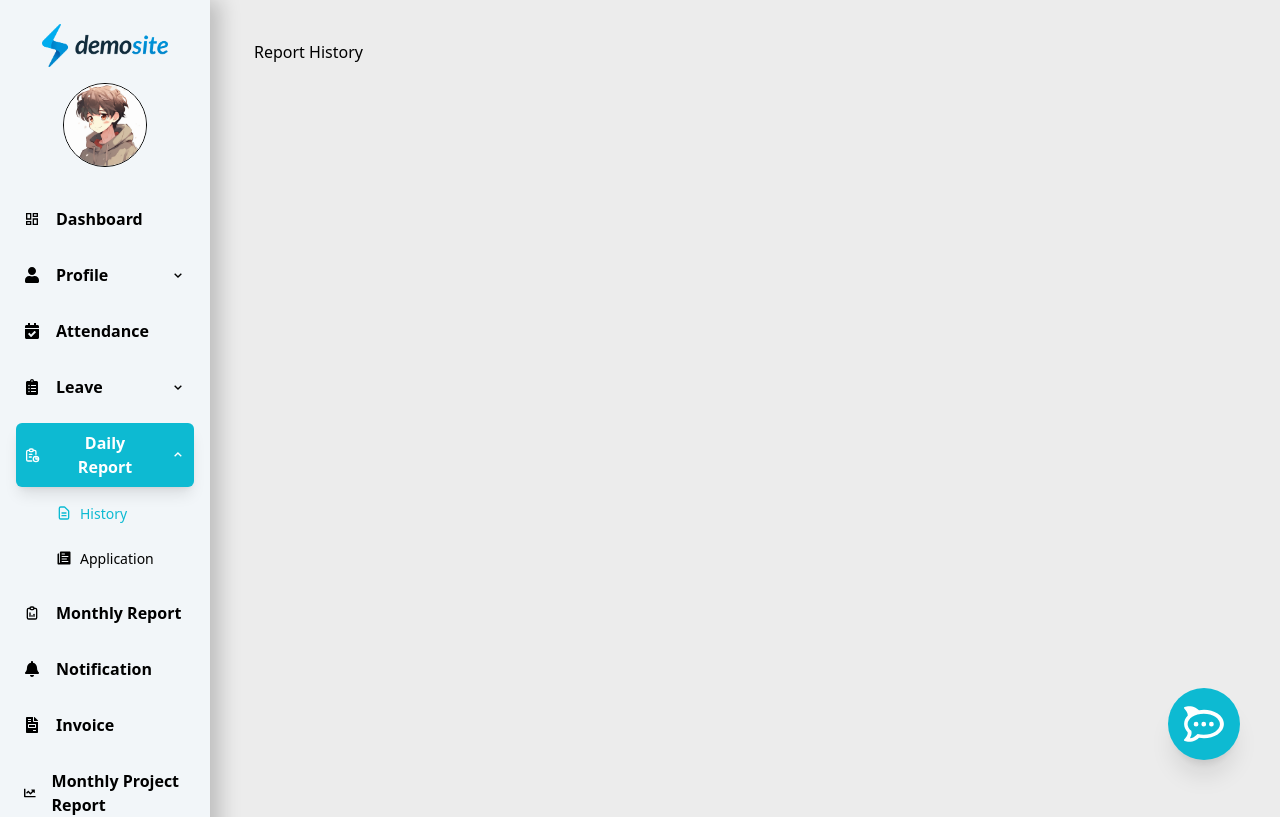
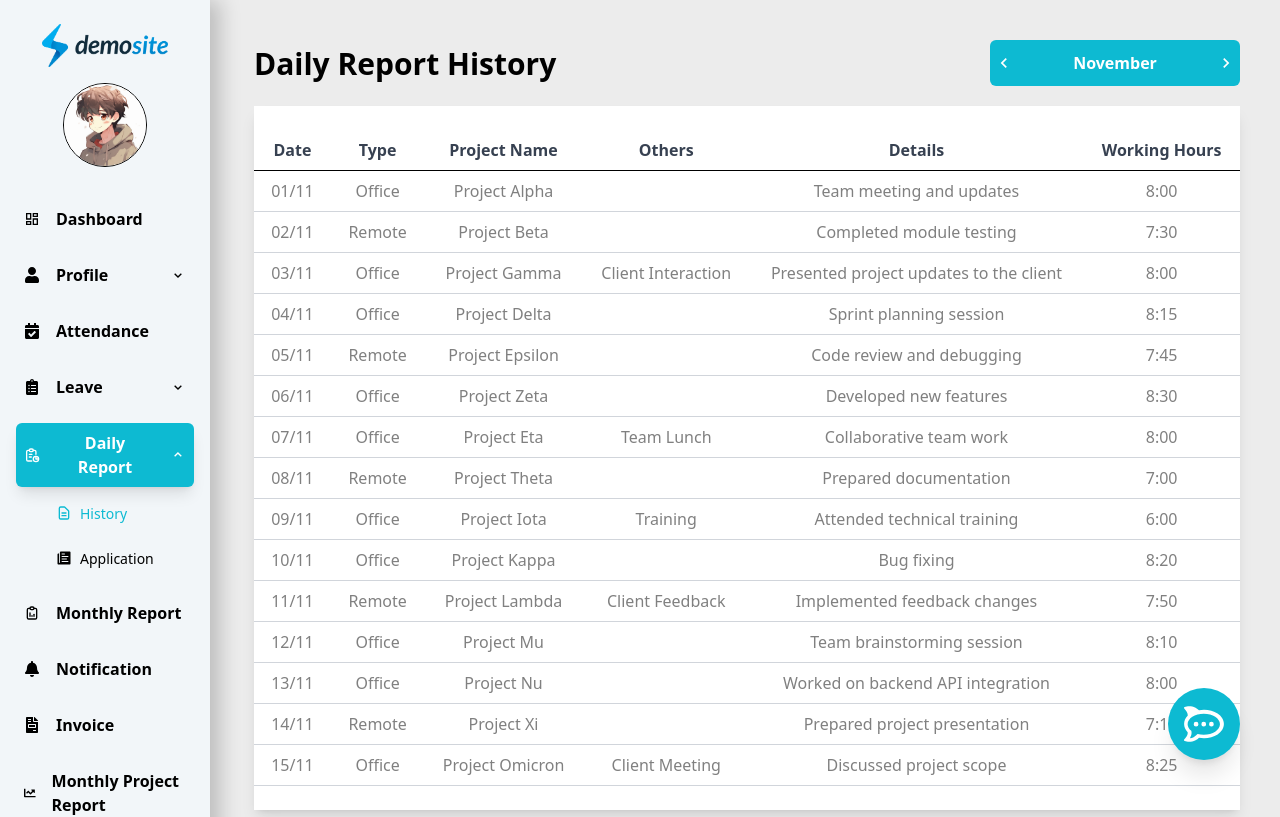
Before and after one commit to Rafidulemon/hr_mgt, a React (Vite) app: page /daily/report-history in a window 1280 px wide. Shown: the top 817 px of the page. Built offline with nearby package versions, Linux system fonts and the light colour scheme.

Commit message:
Daily Repoert History page completed

```diff
--- a/src/pages/report/history/index.tsx
+++ b/src/pages/report/history/index.tsx
@@ -1,3 +1,283 @@
+import { useState } from "react";
+import { MdKeyboardArrowLeft, MdKeyboardArrowRight } from "react-icons/md";
+import Table from "../../../components/atoms/tables/Table";
+import Text from "../../../components/atoms/Text/Text";
+import Pagination from "../../../components/pagination/Pagination";
+import { months } from "../../../utils/dateAndMonth";
+const attendenceTableHeader = [
+  "Date",
+  "Type",
+  "Project Name",
+  "Others",
+  "Details",
+  "Working Hours",
+];
+
+interface Row {
+  Date: string;
+  Type: string;
+  "Project Name": string;
+  Others: string;
+  Details: string;
+  "Working Hours": string;
+
+  [key: string]: string | number;
+}
+
+const rows: Row[] = [
+  {
+    Date: "01/11",
+    Type: "Office",
+    "Project Name": "Project Alpha",
+    Others: " ",
+    Details: "Team meeting and updates",
+    "Working Hours": "8:00",
+  },
+  {
+    Date: "02/11",
+    Type: "Remote",
+    "Project Name": "Project Beta",
+    Others: " ",
+    Details: "Completed module testing",
+    "Working Hours": "7:30",
+  },
+  {
+    Date: "03/11",
+    Type: "Office",
+    "Project Name": "Project Gamma",
+    Others: "Client Interaction",
+    Details: "Presented project updates to the client",
+    "Working Hours": "8:00",
+  },
+  {
+    Date: "04/11",
+    Type: "Office",
+    "Project Name": "Project Delta",
+    Others: "  ",
+    Details: "Sprint planning session",
+    "Working Hours": "8:15",
+  },
+  {
+    Date: "05/11",
+    Type: "Remote",
+    "Project Name": "Project Epsilon",
+    Others: "  ",
+    Details: "Code review and debugging",
+    "Working Hours": "7:45",
+  },
+  {
+    Date: "06/11",
+    Type: "Office",
+    "Project Name": "Project Zeta",
+    Others: "  ",
+    Details: "Developed new features",
+    "Working Hours": "8:30",
+  },
+  {
+    Date: "07/11",
+    Type: "Office",
+    "Project Name": "Project Eta",
+    Others: "Team Lunch",
+    Details: "Collaborative team work",
+    "Working Hours": "8:00",
+  },
+  {
+    Date: "08/11",
+    Type: "Remote",
+    "Project Name": "Project Theta",
+    Others: "  ",
+    Details: "Prepared documentation",
+    "Working Hours": "7:00",
+  },
+  {
+    Date: "09/11",
+    Type: "Office",
+    "Project Name": "Project Iota",
+    Others: "Training",
+    Details: "Attended technical training",
+    "Working Hours": "6:00",
+  },
+  {
+    Date: "10/11",
+    Type: "Office",
+    "Project Name": "Project Kappa",
+    Others: "  ",
+    Details: "Bug fixing",
+    "Working Hours": "8:20",
+  },
+  {
+    Date: "11/11",
+    Type: "Remote",
+    "Project Name": "Project Lambda",
+    Others: "Client Feedback",
+    Details: "Implemented feedback changes",
+    "Working Hours": "7:50",
+  },
+  {
+    Date: "12/11",
+    Type: "Office",
+    "Project Name": "Project Mu",
+    Others: "  ",
+    Details: "Team brainstorming session",
+    "Working Hours": "8:10",
+  },
+  {
+    Date: "13/11",
+    Type: "Office",
+    "Project Name": "Project Nu",
+    Others: "  ",
+    Details: "Worked on backend API integration",
+    "Working Hours": "8:00",
+  },
+  {
+    Date: "14/11",
+    Type: "Remote",
+    "Project Name": "Project Xi",
+    Others: "  ",
+    Details: "Prepared project presentation",
+    "Working Hours": "7:15",
+  },
+  {
+    Date: "15/11",
+    Type: "Office",
+    "Project Name": "Project Omicron",
+    Others: "Client Meeting",
+    Details: "Discussed project scope",
+    "Working Hours": "8:25",
+  },
+  {
+    Date: "16/11",
+    Type: "Remote",
+    "Project Name": "Project Pi",
+    Others: "  ",
+    Details: "Unit testing",
+    "Working Hours": "7:40",
+  },
+  {
+    Date: "17/11",
+    Type: "Office",
+    "Project Name": "Project Rho",
+    Others: "  ",
+    Details: "UI enhancements",
+    "Working Hours": "8:00",
+  },
+  {
+    Date: "18/11",
+    Type: "Office",
+    "Project Name": "Project Sigma",
+    Others: "  ",
+    Details: "Deployed new version",
+    "Working Hours": "8:00",
+  },
+  {
+    Date: "19/11",
+    Type: "Remote",
+    "Project Name": "Project Tau",
+    Others: "  ",
+    Details: "Team retrospective",
+    "Working Hours": "7:30",
+  },
+  {
+    Date: "20/11",
+    Type: "Office",
+    "Project Name": "Project Upsilon",
+    Others: "  ",
+    Details: "Collaborative coding session",
+    "Working Hours": "8:00",
+  },
+  {
+    Date: "21/11",
+    Type: "Office",
+    "Project Name": "Project Phi",
+    Others: "  ",
+    Details: "Conducted code review",
+    "Working Hours": "8:10",
+  },
+  {
+    Date: "22/11",
+    Type: "Remote",
+    "Project Name": "Project Chi",
+    Others: " ",
+    Details: "Worked on bug fixes",
+    "Working Hours": "7:45",
+  },
+  {
+    Date: "23/11",
+    Type: "Office",
+    "Project Name": "Project Psi",
+    Others: " ",
+    Details: "Prepared for client demo",
+    "Working Hours": "8:20",
+  },
+  {
+    Date: "24/11",
+    Type: "Office",
+    "Project Name": "Project Omega",
+    Others: "Client Presentation",
+    Details: "Delivered project demo",
+    "Working Hours": "8:00",
+  },
+];
+
 export default function DailyReportHistoryPage() {
-  return <div>Report History</div>;
+  const date = new Date();
+  const currentMonthIndex = date.getMonth();
+  const [currentMonth, setCurrentMonth] = useState<number>(currentMonthIndex);
+  const [currentPageData, setCurrentPageData] = useState<Row[]>();
+
+  const preMonth = () => {
+    setCurrentMonth((prev) => (prev === 0 ? 11 : prev - 1));
+  };
+
+  const nextMonth = () => {
+    setCurrentMonth((prev) => (prev === 11 ? 0 : prev + 1));
+  };
+
+  return (
+    <div className="w-full">
+      <div className="flex justify-between items-center">
+        <Text
+          text="Daily Report History"
+          className="font-semibold text-[30px]"
+        />
+        <div className="h-[46px] w-[250px] bg-primary rounded-md flex justify-between items-center px-[4px]">
+          <MdKeyboardArrowLeft
+            size={20}
+            color="white"
+            className="cursor-pointer"
+            onClick={preMonth}
+          />
+          <Text
+            text={months[currentMonth]}
+            className="text-[16px] font-semibold text-white"
+          />
+          <MdKeyboardArrowRight
+            size={20}
+            color="white"
+            className="cursor-pointer"
+            onClick={nextMonth}
+          />
+        </div>
+      </div>
+
+      <div className="mt-[20px]">
+        {currentPageData && (
+          <Table
+            headers={attendenceTableHeader}
+            rows={currentPageData}
+            className="shadow-lg py-6"
+            isTextCenter
+          />
+        )}
+      </div>
+
+      <div>
+        <Pagination
+          data={rows}
+          postsPerPage={15}
+          setCurrentPageData={setCurrentPageData}
+        />
+      </div>
+    </div>
+  );
 }
```
